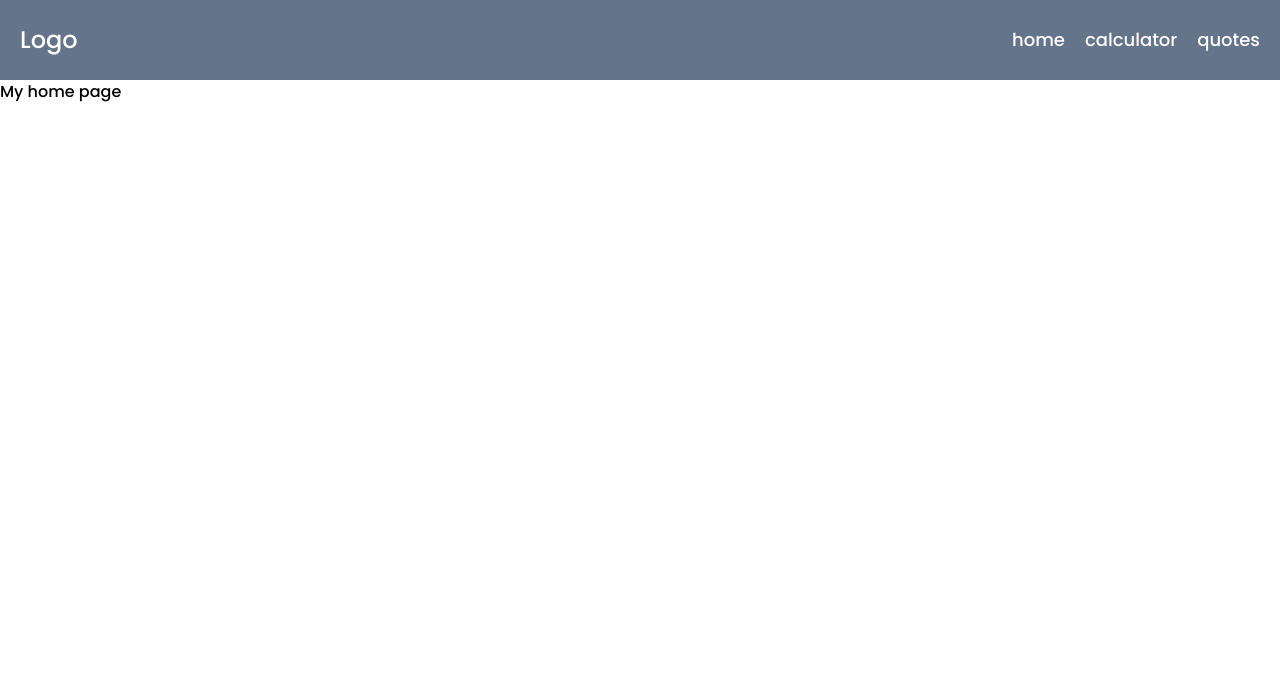
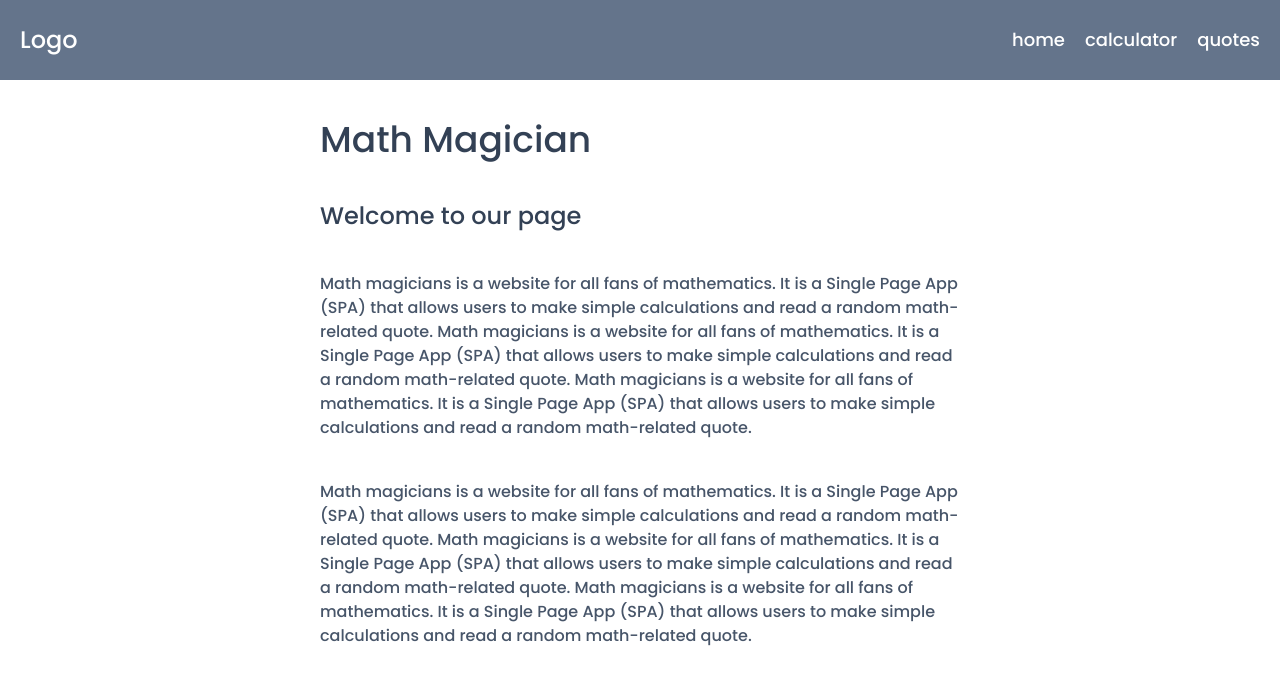
Before and after one commit to mwafrika/math_agicians, a React (Create React App) app: page / in a window 1280 px wide. Shown: the top 684 px of the page. Built offline with nearby package versions, Linux system fonts and the light colour scheme.

Commit message:
Add home page description

```diff
--- a/src/components/Home.jsx
+++ b/src/components/Home.jsx
@@ -1,11 +1,33 @@
+/* eslint-disable jsx-quotes */
 import React from 'react';
 import Header from './Header';
 
 const Home = () => (
   <>
     <Header />
-    <div>
-      <h1>My home page</h1>
+    <div className='flex flex-col mx-auto w-1/2 h-4/5 justify-between gap-10 mt-10 '>
+      <h1 className='text-4xl text-slate-700'>Math Magician</h1>
+      <h2 className='text-2xl text-slate-700'>Welcome to our page</h2>
+      <p className='text-slate-600'>
+        Math magicians is a website for all fans of mathematics. It is a Single
+        Page App (SPA) that allows users to make simple calculations and read a
+        random math-related quote. Math magicians is a website for all fans of
+        mathematics. It is a Single Page App (SPA) that allows users to make
+        simple calculations and read a random math-related quote. Math magicians
+        is a website for all fans of mathematics. It is a Single Page App (SPA)
+        that allows users to make simple calculations and read a random
+        math-related quote.
+      </p>
+      <p className='text-slate-600'>
+        Math magicians is a website for all fans of mathematics. It is a Single
+        Page App (SPA) that allows users to make simple calculations and read a
+        random math-related quote. Math magicians is a website for all fans of
+        mathematics. It is a Single Page App (SPA) that allows users to make
+        simple calculations and read a random math-related quote. Math magicians
+        is a website for all fans of mathematics. It is a Single Page App (SPA)
+        that allows users to make simple calculations and read a random
+        math-related quote.
+      </p>
     </div>
   </>
 );
```
